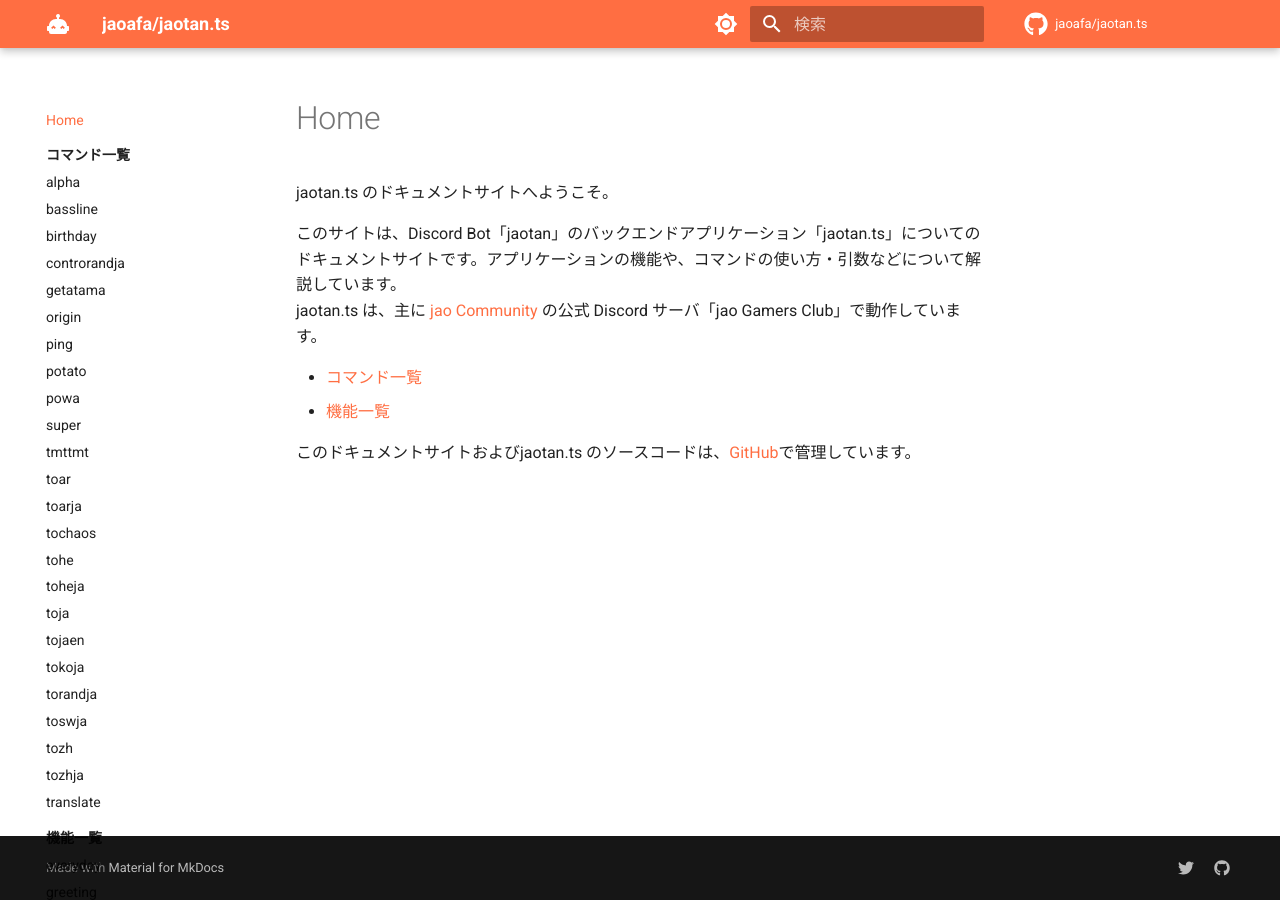
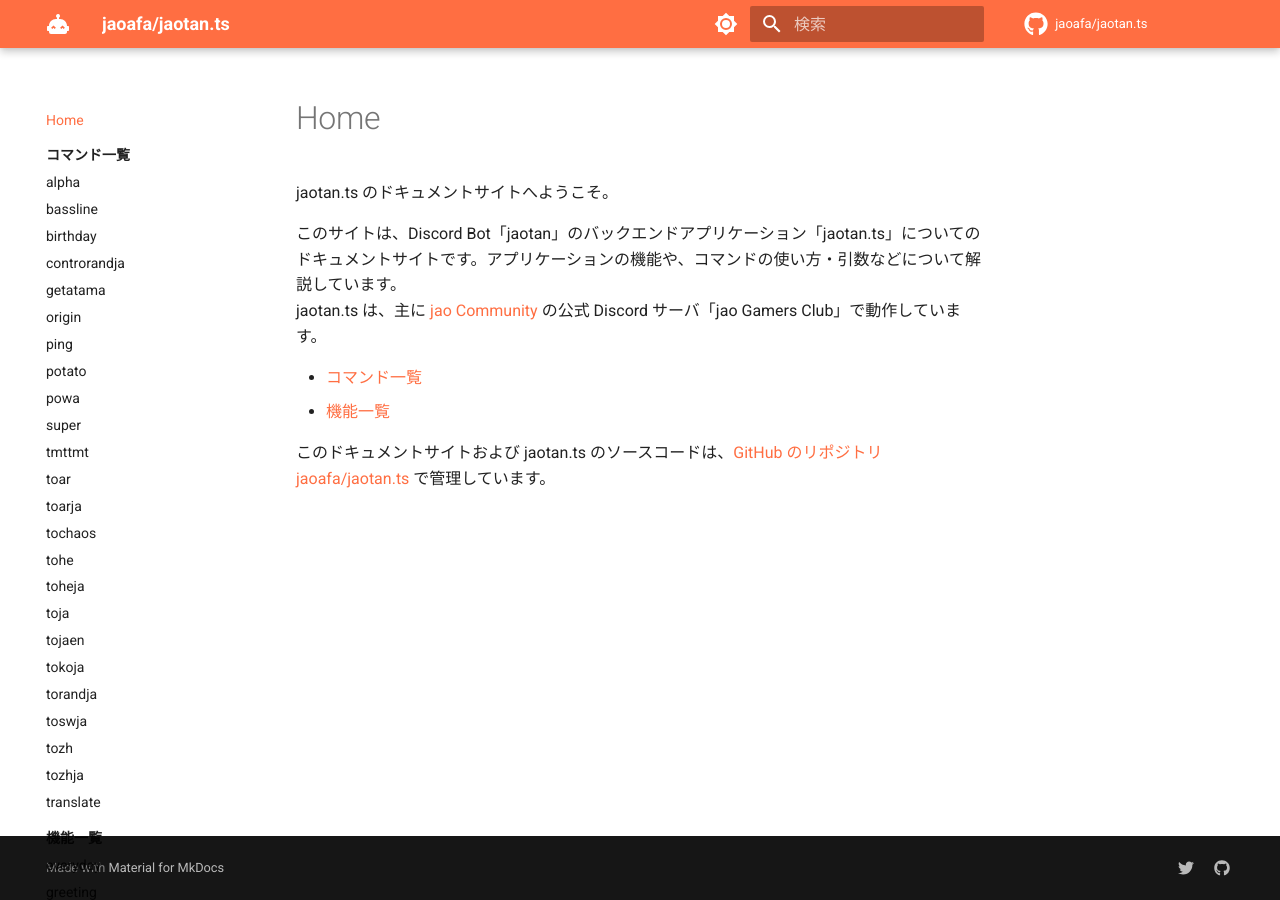
Before and after one commit to jaoafa/jaotan.ts, an MkDocs documentation site: the page built from docs/index.md, in a window 1280 px wide. Built offline with MkDocs 1.6.1 and Material for MkDocs 9.7.7, drawn with Linux system fonts in a browser that asks for light colours; comment, search, counter and statistics services are not loaded.

Commit message:
index.md を更新
Co-authored-by: Tomachi <8929706+book000@users.noreply.github.com>

```diff
--- a/docs/index.md
+++ b/docs/index.md
@@ -10,4 +10,4 @@ jaotan.ts は、主に [jao Community](https://jaoafa.com) の公式 Discord サ
 - [コマンド一覧](commands/)
 - [機能一覧](features/)
 
-このドキュメントサイトおよびjaotan.ts のソースコードは、[GitHub](https://github.com/jaoafa/jaotan.ts)で管理しています。
+このドキュメントサイトおよび jaotan.ts のソースコードは、[GitHub のリポジトリ jaoafa/jaotan.ts](https://github.com/jaoafa/jaotan.ts) で管理しています。
```
